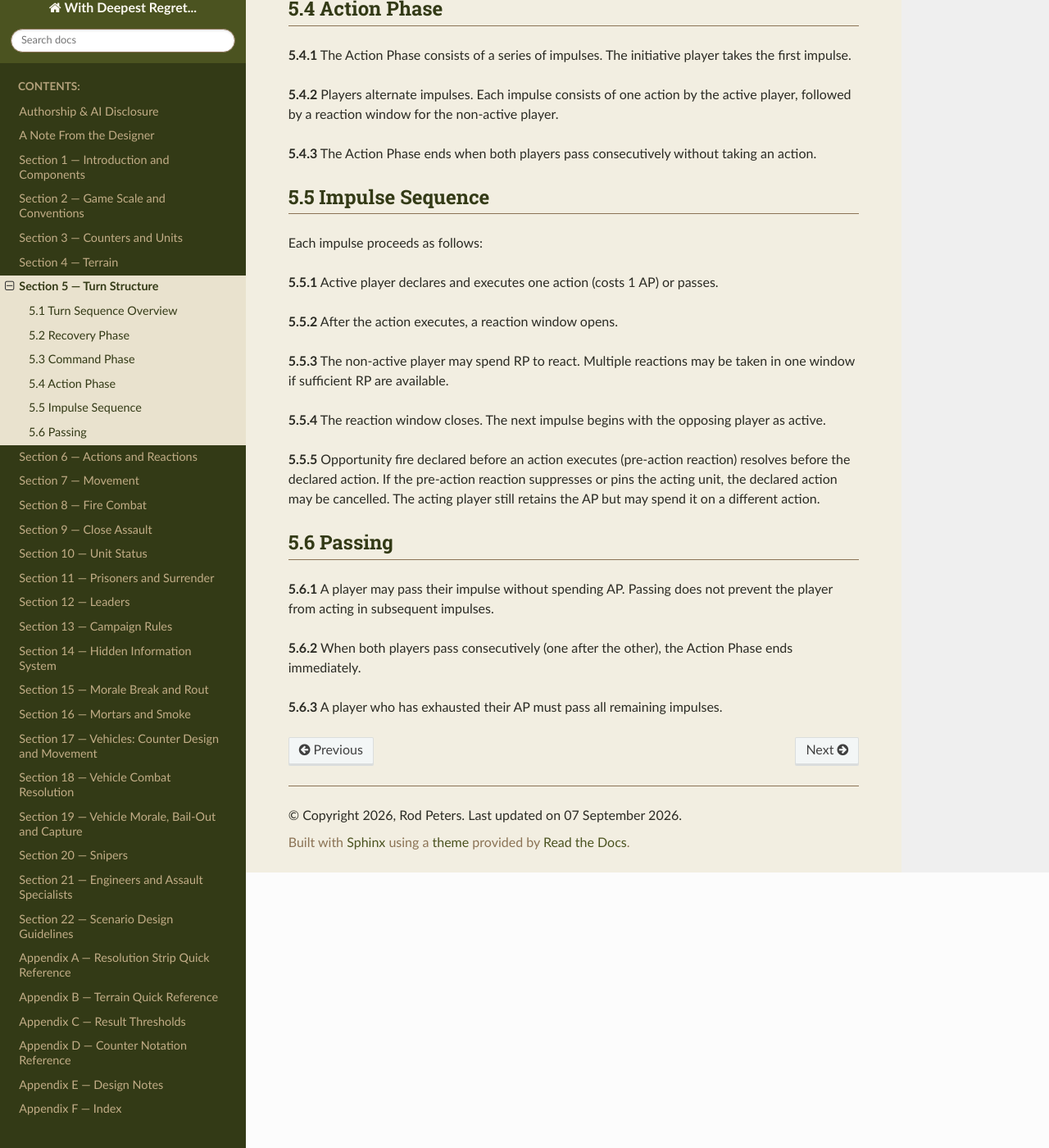
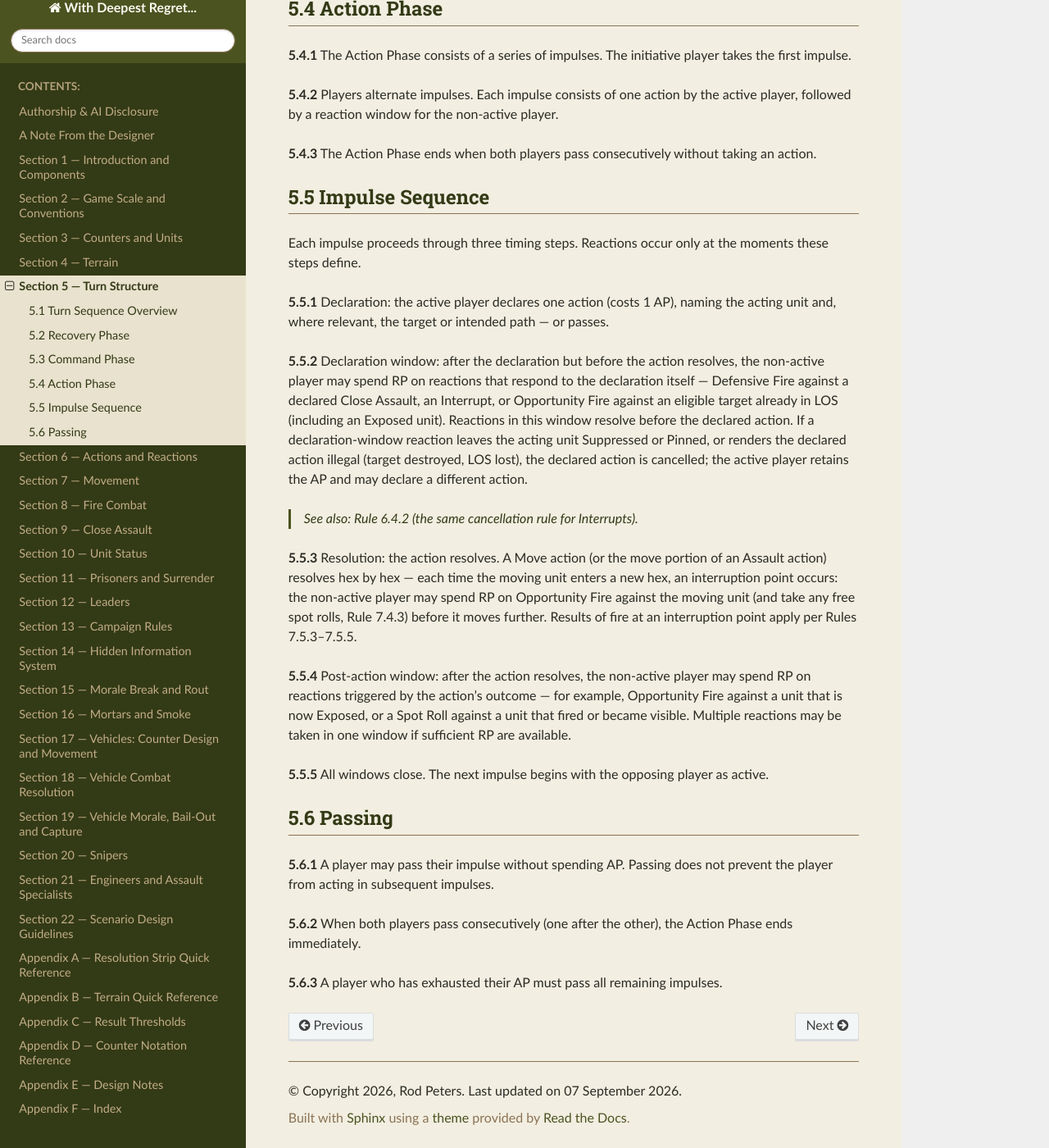
Before and after one commit to spugnoid/wdr-wargame, a Sphinx documentation site: the page built from docs/source/section_5__turn_structure.rst, in a window 1280 px wide and 1400 px high, scrolled down 1671 px. Shown: the whole window at 82% size. Built offline with Sphinx 7.4.7 and the Read the Docs theme 3.1.0, drawn with Linux system fonts in a browser that asks for light colours.

Commit message:
rules: define reaction timing as two windows plus movement interruption points (Rule 5.5)
The old sequence opened its only reaction window after the action
executed, while pre-action opportunity fire (old 5.5.5), Defensive
Fire, and the mid-move effects of 7.5.4-7.5.5 all required reacting
before or during it. The impulse now has a declaration window
(resolves first, can cancel the action), per-hex interruption points
during movement, and a post-action window. Rule 6.4.3 now swaps
roles fully during an Interrupt so reactions to it are legal under
6.2.1. Opportunity-fire trigger covers movement within LOS, not
only into it. Rationale recorded as design note E.64.

Co-Authored-By: Claude Fable 5 <noreply@anthropic.com>
Claude-Session: https://claude.ai/code/session_01MRhnethYPpBAmEh6wa83hu

```diff
--- a/docs/source/appendix_e__design_notes.rst
+++ b/docs/source/appendix_e__design_notes.rst
@@ -404,3 +404,8 @@ E.63  One Action Per Activation — Resolving the AP Economy Contradiction
 ------------------------------------------------------------------------
 
 *Design note: v0.9.2 carried two incompatible models of what 1 AP buys. Rule 6.1.2 said an activated unit "may take all of its available actions... within that single impulse," while the Rule 6.3 table priced each action at 1 AP and Rule 6.5.2 had F3 units placing FIRE 1, 2, and 3 "on separate impulses" — impossible under the old Rule 6.1.3's once-per-turn activation limit. The full-activation model was rejected because it collapses the impulse structure: a unit that does everything at once gives the opponent a single reaction window against its whole turn, and the FIRE 1/2/3 marker progression, the interleaved opportunity-fire economy, and the Interrupt reaction all presume actions spread across impulses. The adopted model is the one the marker system was already built for: 1 AP = one activation = one action, a unit may be activated in multiple impulses per turn, and its per-turn totals are bounded by its markers (one MOVED, up to F# FIREs). AP scarcity (Rule 5.3.3) remains the real throttle — a force with AP 4 chooses between concentrating three fires on one squad or spreading single actions across three squads, which is exactly the command-attention trade-off the AP system exists to model.*
+
+E.64  Reaction Timing — Two Windows and Interruption Points
+-----------------------------------------------------------
+
+*Design note: the original impulse sequence opened its only reaction window "after the action executes" (old Rule 5.5.2), yet three rules required reacting earlier: pre-action opportunity fire (old 5.5.5), Defensive Fire against a declared close assault, and the mid-move MP-loss/stop effects of Rules 7.5.4–7.5.5, which are meaningless if fire can only land after the move is complete. Rather than delete those rules — the pre-emptive and interdiction reactions are most of what makes the RP economy interesting — the impulse now defines three explicit timing moments: a declaration window (respond to what the enemy is about to do; resolves first and can cancel the action), interruption points during movement (one per hex entered, where Rules 7.5.3–7.5.5 apply exactly as written), and a post-action window (respond to what just happened). Interrupts were also unexecutable in the old text: Rule 6.2.1 only let the non-active player spend RP, so nobody could legally react to an interrupting action even though old 6.4.3 said reactions "trigger normally." Rule 6.4.3 now swaps roles fully for the interrupting action. The one-Interrupt-per-action limit (6.4.4) and the no-interrupting-an-Interrupt rule together bound the recursion: the deepest legal chain is action → interrupt → simple reactions, which ends.*
--- a/docs/source/appendix_f__index.rst
+++ b/docs/source/appendix_f__index.rst
@@ -649,7 +649,7 @@ mobile M1  ..........  3.3.1
 
 both pass = Action Phase ends  ..........  5.6.2
 
-reaction window  ..........  5.5.3
+reaction window  ..........  5.5.2–5.5.4
 
 **Indirect fire — see Mortars**  ..........  S.16
 
--- a/docs/source/section_5__turn_structure.rst
+++ b/docs/source/section_5__turn_structure.rst
@@ -87,17 +87,19 @@ Each game turn proceeds through three phases in the following order:
 ---------------------
 
 
-Each impulse proceeds as follows:
+Each impulse proceeds through three timing steps. Reactions occur only at the moments these steps define.
 
-**5.5.1**  Active player declares and executes one action (costs 1 AP) or passes.
+**5.5.1**  Declaration: the active player declares one action (costs 1 AP), naming the acting unit and, where relevant, the target or intended path — or passes.
 
-**5.5.2**  After the action executes, a reaction window opens.
+**5.5.2**  Declaration window: after the declaration but before the action resolves, the non-active player may spend RP on reactions that respond to the declaration itself — Defensive Fire against a declared Close Assault, an Interrupt, or Opportunity Fire against an eligible target already in LOS (including an Exposed unit). Reactions in this window resolve before the declared action. If a declaration-window reaction leaves the acting unit Suppressed or Pinned, or renders the declared action illegal (target destroyed, LOS lost), the declared action is cancelled; the active player retains the AP and may declare a different action.
 
-**5.5.3**  The non-active player may spend RP to react. Multiple reactions may be taken in one window if sufficient RP are available.
+    *See also: Rule 6.4.2 (the same cancellation rule for Interrupts).*
 
-**5.5.4**  The reaction window closes. The next impulse begins with the opposing player as active.
+**5.5.3**  Resolution: the action resolves. A Move action (or the move portion of an Assault action) resolves hex by hex — each time the moving unit enters a new hex, an interruption point occurs: the non-active player may spend RP on Opportunity Fire against the moving unit (and take any free spot rolls, Rule 7.4.3) before it moves further. Results of fire at an interruption point apply per Rules 7.5.3–7.5.5.
 
-**5.5.5**  Opportunity fire declared before an action executes (pre-action reaction) resolves before the declared action. If the pre-action reaction suppresses or pins the acting unit, the declared action may be cancelled. The acting player still retains the AP but may spend it on a different action.
+**5.5.4**  Post-action window: after the action resolves, the non-active player may spend RP on reactions triggered by the action's outcome — for example, Opportunity Fire against a unit that is now Exposed, or a Spot Roll against a unit that fired or became visible. Multiple reactions may be taken in one window if sufficient RP are available.
+
+**5.5.5**  All windows close. The next impulse begins with the opposing player as active.
 
 5.6  Passing
 ------------
--- a/docs/source/section_6__actions_and_reactions.rst
+++ b/docs/source/section_6__actions_and_reactions.rst
@@ -89,7 +89,7 @@ The following reactions are available to the non-active player during the reacti
      - **Trigger Condition**
    * - Opportunity Fire
      - 1
-     - Enemy unit moves into LOS, or enemy unit becomes Exposed (see Rule 6.6).
+     - Enemy unit moves within or into LOS (declared at an interruption point, Rule 5.5.3), or enemy unit becomes Exposed (see Rule 6.6).
    * - Defensive Fire
      - 1
      - Enemy unit declares Close Assault against a friendly unit.
@@ -103,9 +103,9 @@ The following reactions are available to the non-active player during the reacti
 
 **6.4.1**  Interrupt procedure: the declared enemy action is placed on hold. The interrupting player executes one complete action with one eligible friendly unit (normal action rules and action markers apply). The held action then resolves.
 
-**6.4.2**  If the interrupting action renders the held action illegal — the target is destroyed or no longer in line of sight, or the acting unit is Suppressed or Pinned — the acting player retains the AP and may declare a different action instead, consistent with Rule 5.5.5.
+**6.4.2**  If the interrupting action renders the held action illegal — the target is destroyed or no longer in line of sight, or the acting unit is Suppressed or Pinned — the acting player retains the AP and may declare a different action instead, consistent with Rule 5.5.2.
 
-**6.4.3**  An Interrupt may not itself be interrupted. Other reactions (Opportunity Fire, Defensive Fire, Spot Roll) may trigger off the interrupting action normally if their conditions are met.
+**6.4.3**  During an Interrupt, the players' roles swap fully for that one action: the original active player becomes the reacting player and may spend their own RP on reactions to the interrupting action (Opportunity Fire, Defensive Fire, Spot Roll), using the same timing windows of Rule 5.5. An Interrupt may not itself be interrupted.
 
 **6.4.4**  Limit: one Interrupt per declared enemy action.
 
--- a/docs/source/section_7__movement.rst
+++ b/docs/source/section_7__movement.rst
@@ -153,7 +153,7 @@ Movement costs are in Movement Points (MP). Standard infantry has M2 = 2 MP per
 ---------------------------
 
 
-**7.5.1**  A unit that is currently in the process of moving (MOVED marker placed, unit in transit) is a moving target.
+**7.5.1**  A unit that is currently in the process of moving (MOVED marker placed, unit in transit) is a moving target. Opportunity fire against a moving target is declared at an interruption point — whenever the unit enters a new hex during its move (Rule 5.5.3) — and resolves before the unit moves further.
 
 **7.5.2**  Opportunity fire against a moving target applies -2 rFP to the attacker.
 
```
